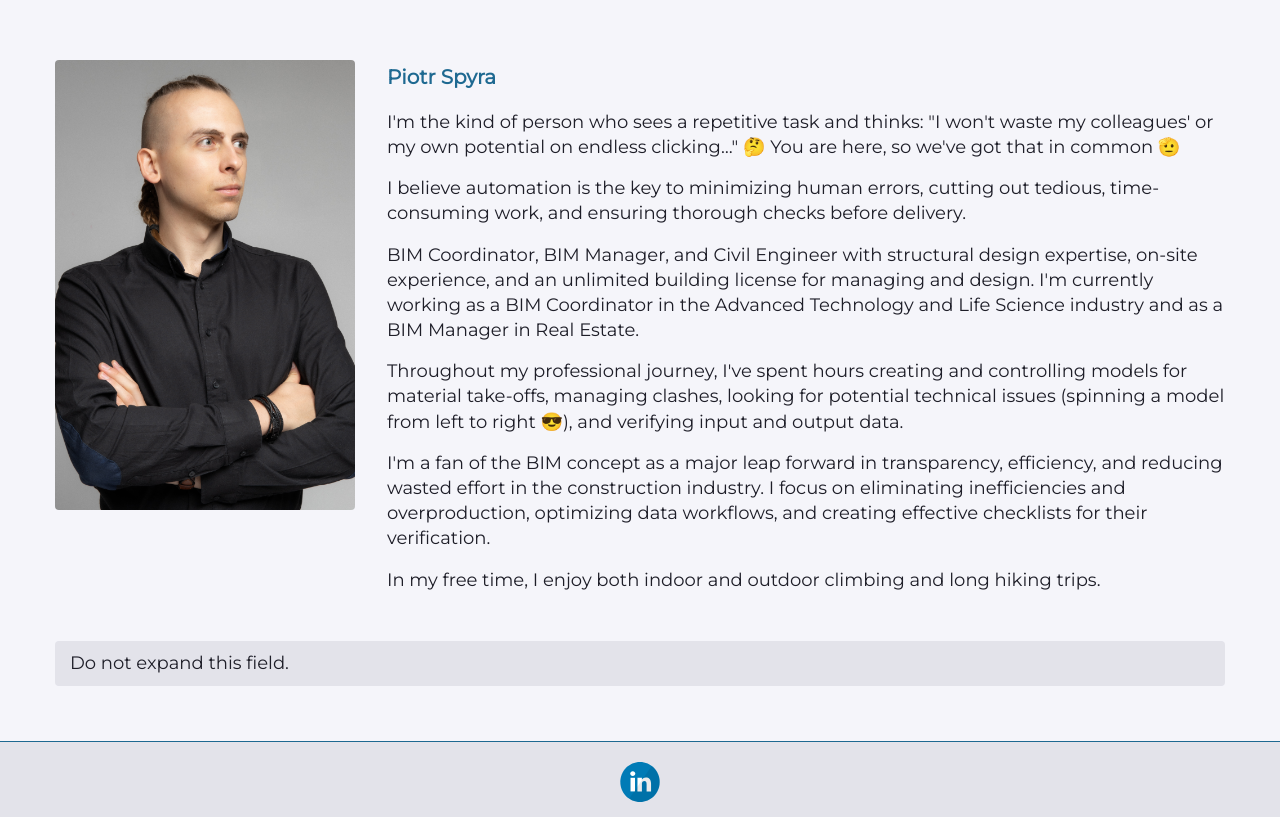
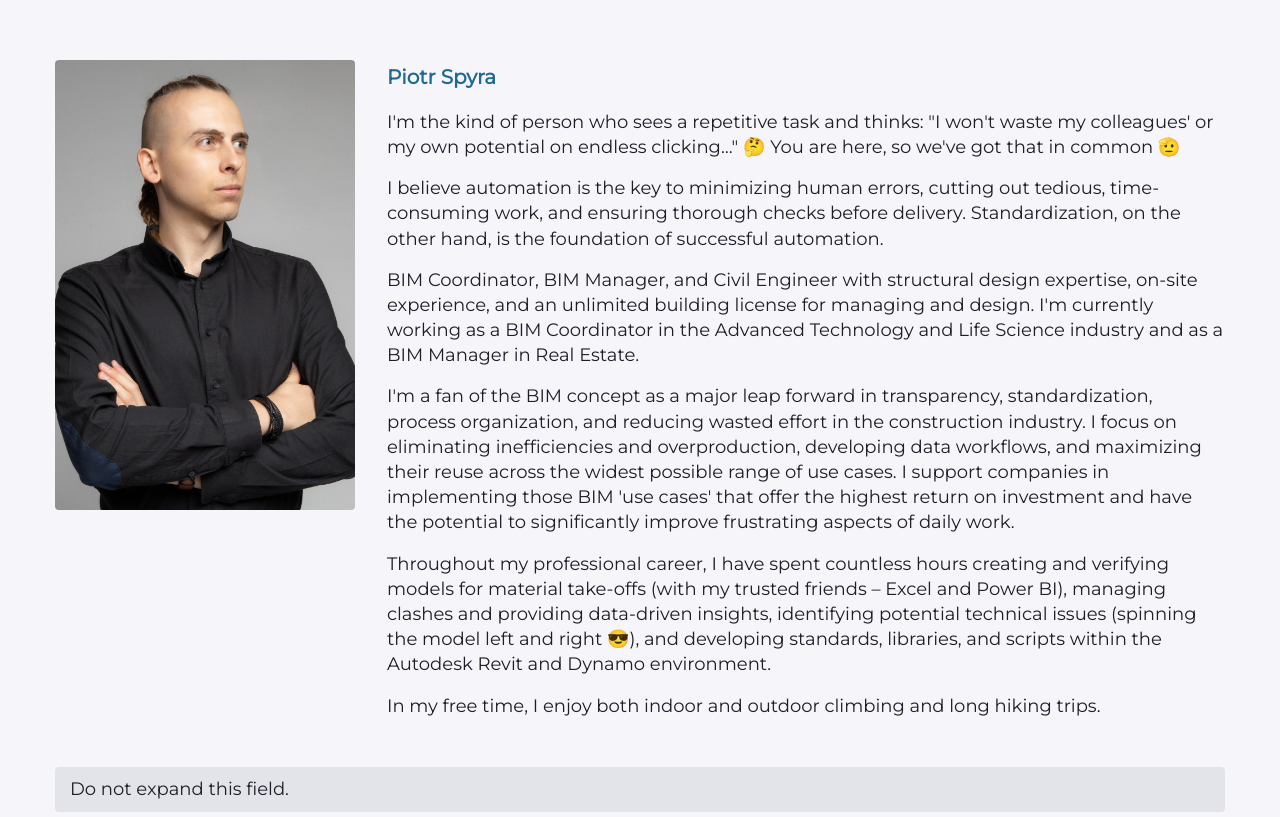
Before and after one commit to W7k-J/BimShamans, a Jekyll site: the page built from en/about.md, in a window 1280 px wide and 900 px high, scrolled down 2356 px, cut to the strip 83-900 px from the top of the window. Built offline with Jekyll 4.4.1, drawn with Linux system fonts in a browser that asks for light colours; some web fonts are replaced.

Commit message:
about Piotr mod

```diff
--- a/en/about.md
+++ b/en/about.md
@@ -149,13 +149,13 @@ Time and again, **we’ve seen how the so-called “only right” solutions coll
             <h3>Piotr Spyra</h3>
             <p>I'm the kind of person who sees a repetitive task and thinks: "I won't waste my colleagues' or my own potential on endless clicking…" 🤔 You are here, so we've got that in common 🫡</p>
 
-            <p>I believe automation is the key to minimizing human errors, cutting out tedious, time-consuming work, and ensuring thorough checks before delivery.</p>
+            <p>I believe automation is the key to minimizing human errors, cutting out tedious, time-consuming work, and ensuring thorough checks before delivery. Standardization, on the other hand, is the foundation of successful automation.</p>
 
             <p>BIM Coordinator, BIM Manager, and Civil Engineer with structural design expertise, on-site experience, and an unlimited building license for managing and design. I'm currently working as a BIM Coordinator in the Advanced Technology and Life Science industry and as a BIM Manager in Real Estate.</p>
 
-            <p>Throughout my professional journey, I've spent hours creating and controlling models for material take-offs, managing clashes, looking for potential technical issues (spinning a model from left to right 😎), and verifying input and output data.</p>
+            <p>I'm a fan of the BIM concept as a major leap forward in transparency, standardization, process organization, and reducing wasted effort in the construction industry. I focus on eliminating inefficiencies and overproduction, developing data workflows, and maximizing their reuse across the widest possible range of use cases. I support companies in implementing those BIM 'use cases' that offer the highest return on investment and have the potential to significantly improve frustrating aspects of daily work.</p>
 
-            <p>I'm a fan of the BIM concept as a major leap forward in transparency, efficiency, and reducing wasted effort in the construction industry. I focus on eliminating inefficiencies and overproduction, optimizing data workflows, and creating effective checklists for their verification.</p>
+            <p>Throughout my professional career, I have spent countless hours creating and verifying models for material take-offs (with my trusted friends – Excel and Power BI), managing clashes and providing data-driven insights, identifying potential technical issues (spinning the model left and right 😎), and developing standards, libraries, and scripts within the Autodesk Revit and Dynamo environment.</p>
 
             <p>In my free time, I enjoy both indoor and outdoor climbing and long hiking trips.</p>
         </div>
```
Also changed, not shown: pl/about.md (+2 -2 lines).
